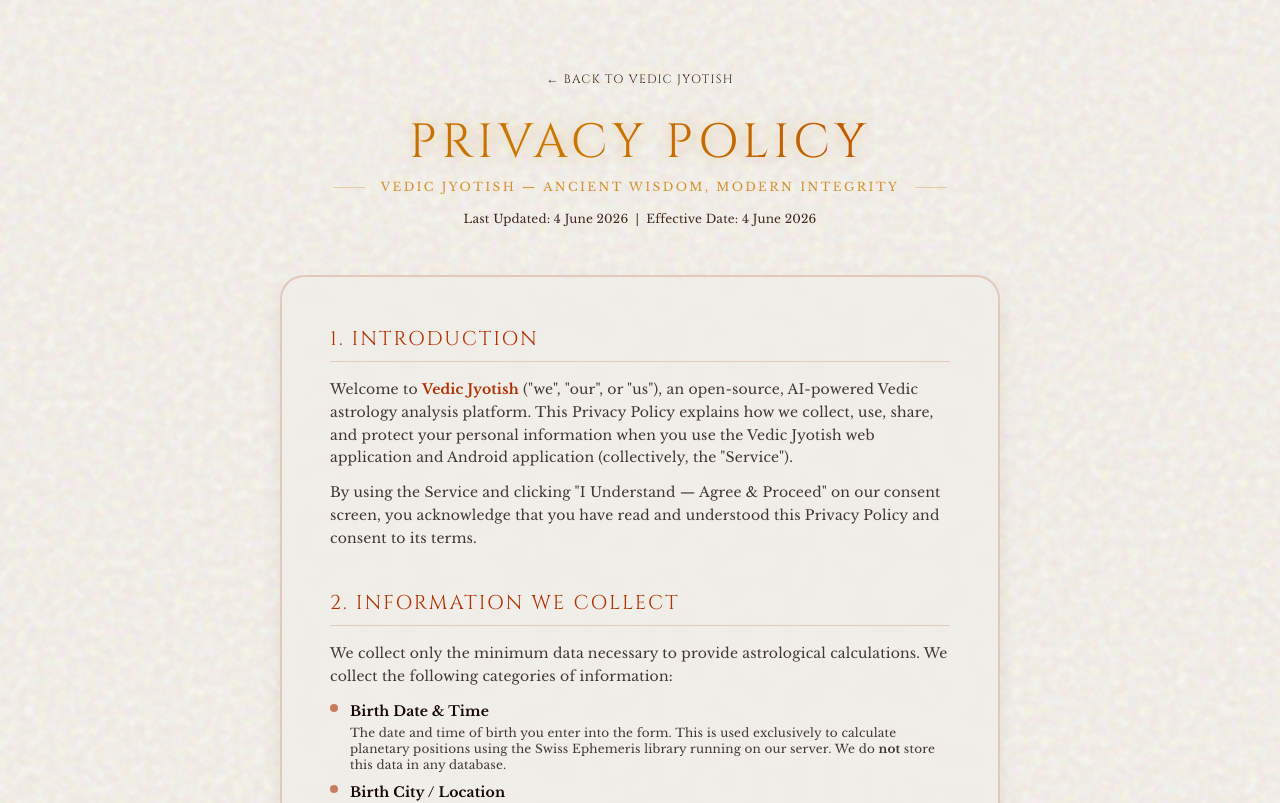
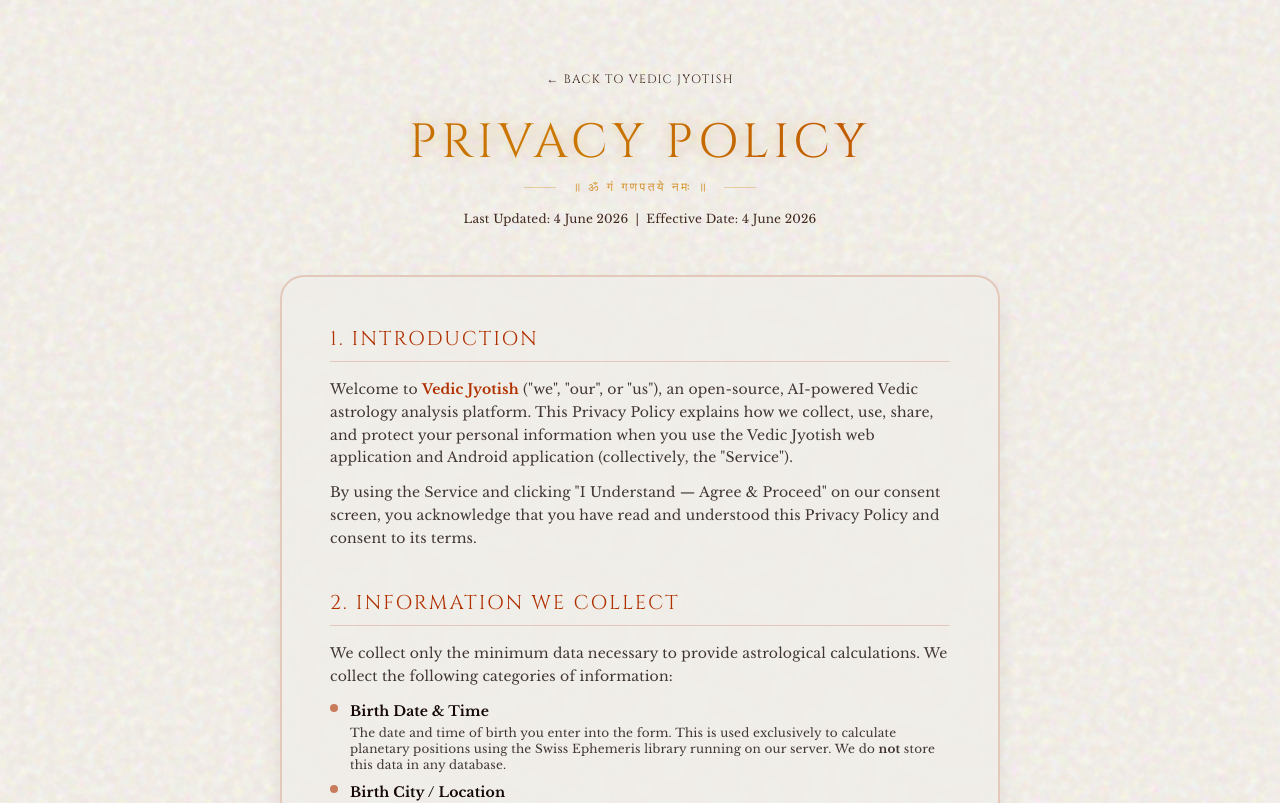
Before and after one commit to Dhruvil-8/VedicJyotish, a Next.js app in the folder frontend/: page /privacy in a window 1280 px wide. Shown: the top 803 px of the page. Built offline with nearby package versions, Linux system fonts and the light colour scheme.

Commit message:
Update privacy page tagline to use Ganesh invocation shlok

```diff
--- a/frontend/app/privacy/page.tsx
+++ b/frontend/app/privacy/page.tsx
@@ -79,7 +79,7 @@
           </h1>
           <div className="flex items-center justify-center gap-4 text-secondary/80 font-serif tracking-[0.2em] uppercase text-xs mb-4">
             <span className="h-px w-8 bg-secondary/30" />
-            Vedic Jyotish — Ancient Wisdom, Modern Integrity
+            ॥ ॐ गं गणपतये नमः ॥
             <span className="h-px w-8 bg-secondary/30" />
           </div>
           <p className="text-xs font-serif text-muted-foreground">
```
